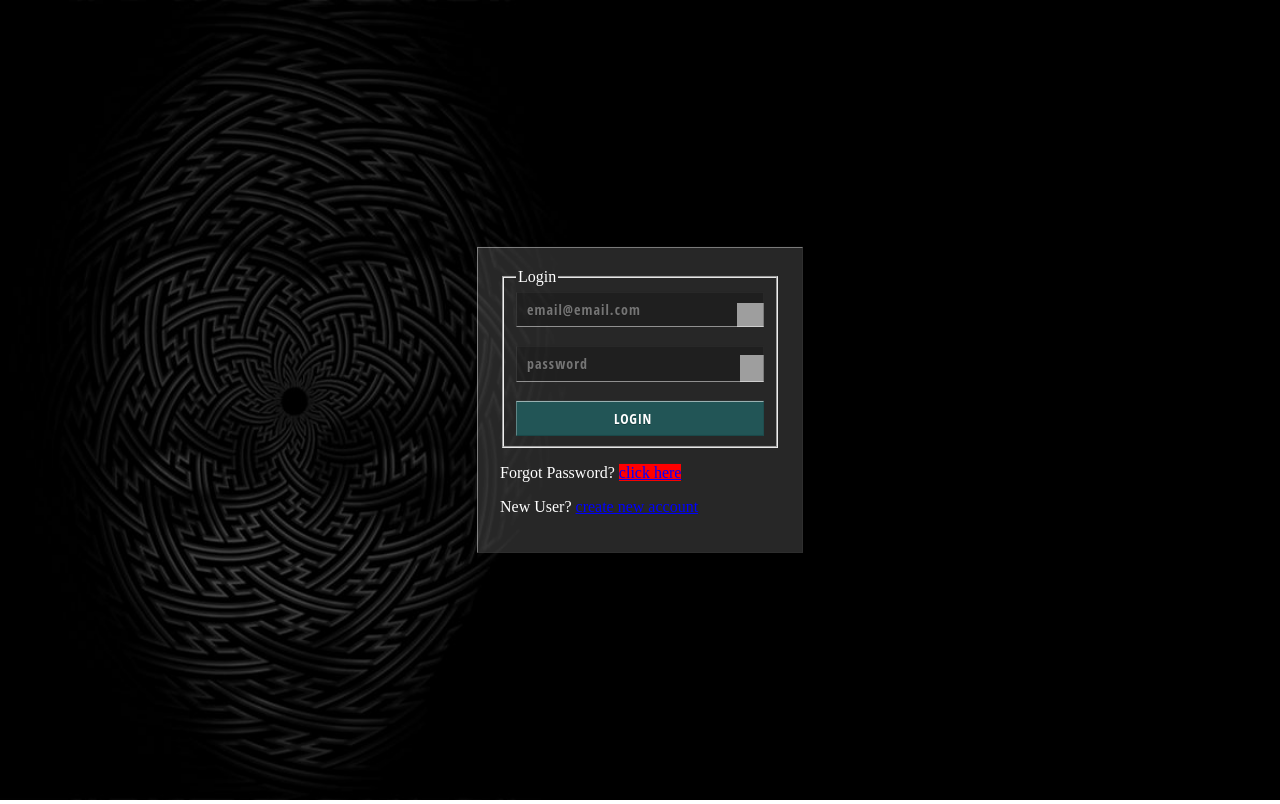
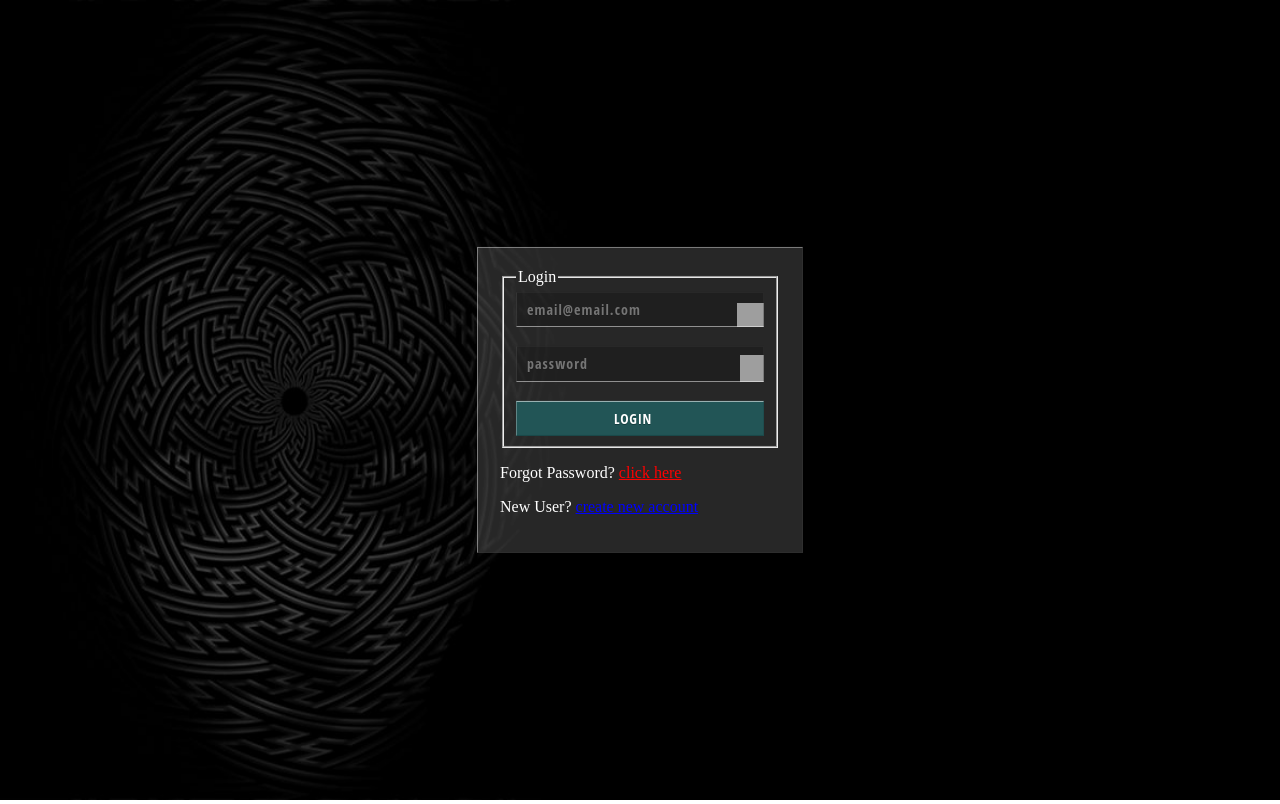
Before and after one commit to roymyboy/www, a PHP site: page / in a window 1280 px wide, while the restyled element is pressed. Run offline with PHP 8.4, Linux system fonts and the light colour scheme; data that the repository does not hold is empty; grey boxes are pictures that could not be loaded.

Commit message:
bg change

```diff
--- a/style.css
+++ b/style.css
@@ -109,7 +109,7 @@ form button[type=submit] {
    color:blue;
 }
 a#a-color:active{
-	background:red;
+	color:red;
 }
 
 button#bgcolor:active{
```
Also changed, not shown: 1 other file.
